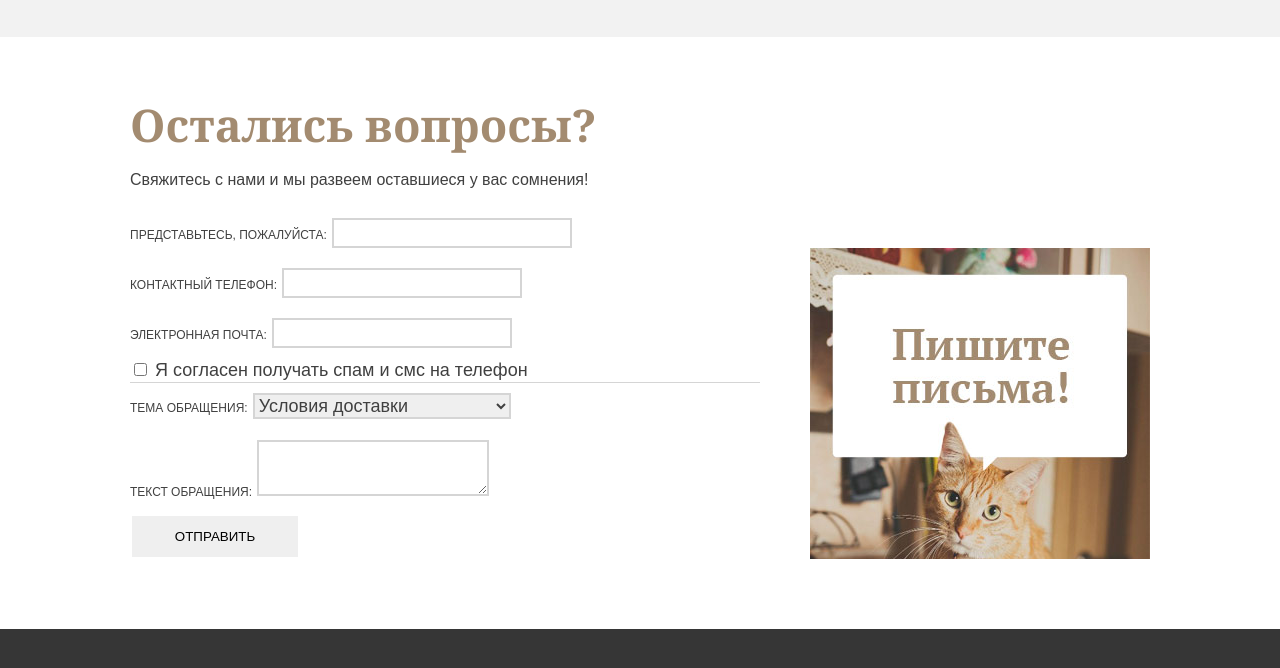
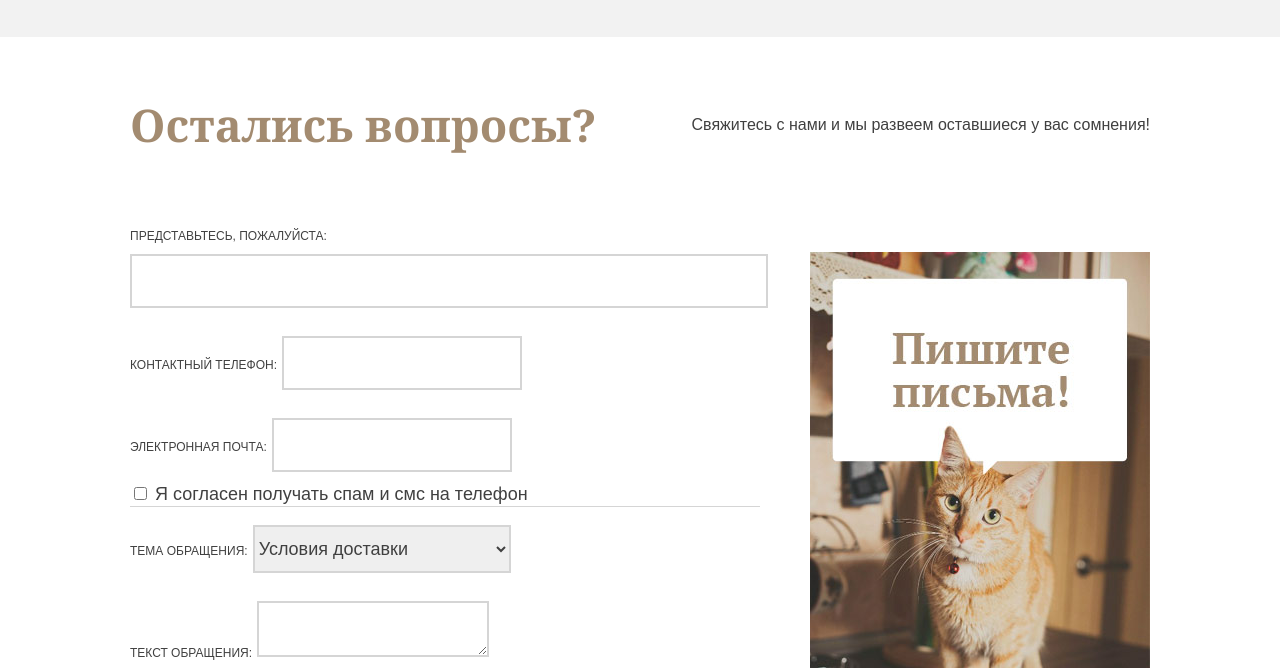
Before and after one commit to EugeneAndrievsky/keksby, a plain HTML site: page index.html in a window 1280 px wide. Shown: the part 2850-3518 px from the top of the page. Drawn offline with Linux system fonts and the light colour scheme.

Commit message:
Сделал первый элемент формы

```diff
--- a/css/style.css
+++ b/css/style.css
@@ -424,12 +424,16 @@ body {
 }
 
 .feedback-tip {
+  display: inline-block;
+  vertical-align: top;
+  float: right;
   font-size: 16px;
 }
 
 .feedback-form {
   width: 630px;
   padding-right: 390px;
+  margin-top: 60px;
 
   background: url("../img/write.jpg") no-repeat 100% 40px;
 }
@@ -439,7 +443,9 @@ body {
 }
 
 .feedback-form-group label {
+
   font-size: 12px;
+  line-height: 1em;
   text-transform: uppercase;
 }
 
@@ -449,7 +455,13 @@ body {
   font: inherit;
   color: inherit;
 
+  margin-top: 8px;
   border: 2px solid #d5d5d5;
+  height: 48px;
+}
+
+.feedback-form #fullname {
+  width: 100%;
 }
 
 .feedback-form input[type="text"]:hover,
```
